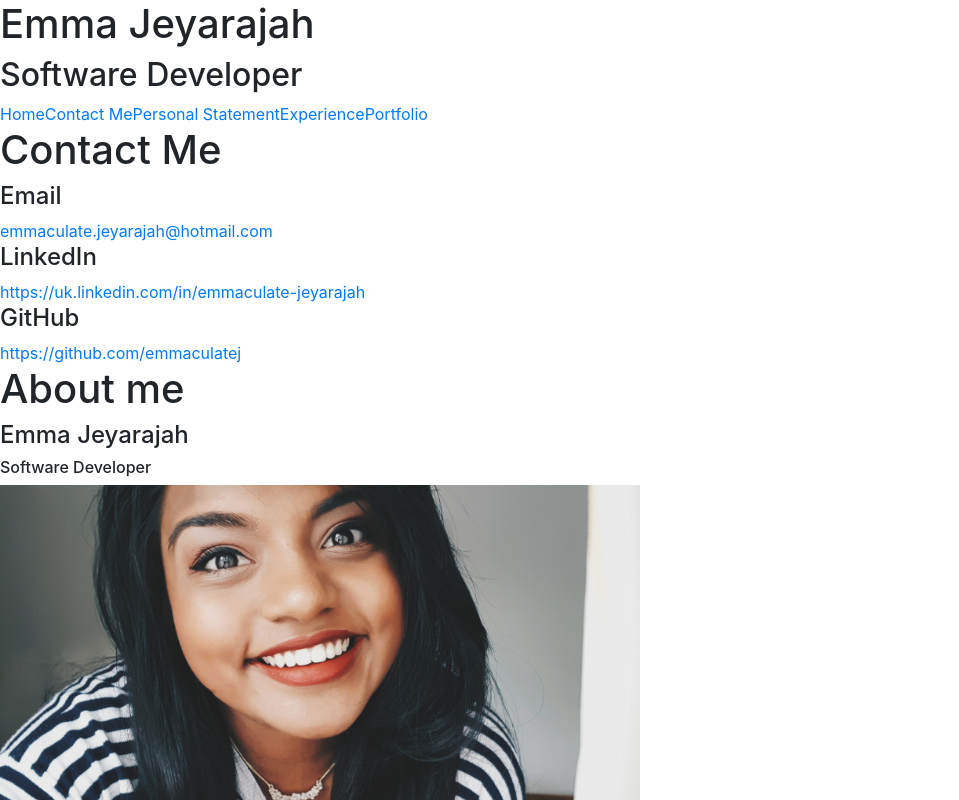
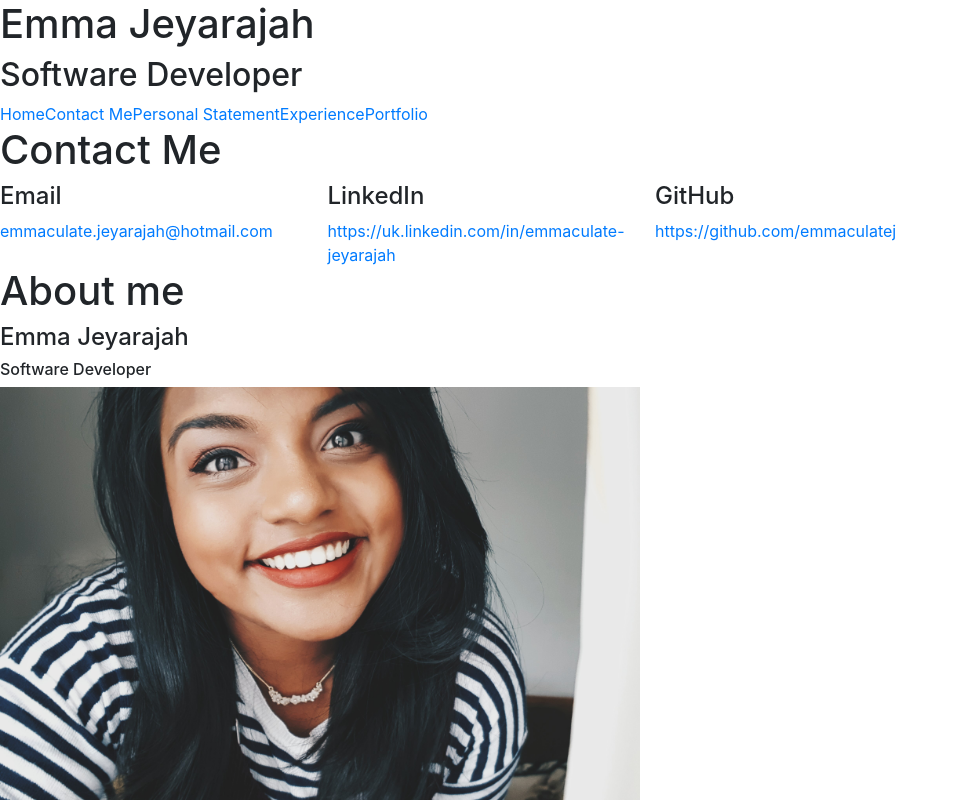
Before and after one commit to emmaculatej/personal-website, a Vue app in the folder personal-website/: page /#/ in a window 1280 px wide. Shown: the top 800 px of the page, without its empty margins (0-959 px from the left). Built offline with nearby package versions, Linux system fonts and the light colour scheme.

Commit message:
Changing the column

```diff
--- a/personal-website/src/components/ContactMe.vue
+++ b/personal-website/src/components/ContactMe.vue
@@ -1,11 +1,12 @@
 <template>
-    <div class="contact-me">
+    <div>
         <h1> Contact Me </h1>
-        <div>
+        <div class="row">
+            <div class="col-lg-3">
             <h4> Email </h4>
             <a href="mailto:emmaculate.jeyarajah@hotmail.com"> {{personalDetails.email}}</a>
-
-            <div v-for="item in socialMedia" v-bind:key="item.id">
+            </div>
+            <div class="col-lg-3" v-for="item in socialMedia" v-bind:key="item.id">
                 <h4> {{item.title}} </h4>
                 <a :href=item.link> {{item.link}} </a>
             </div>
```
